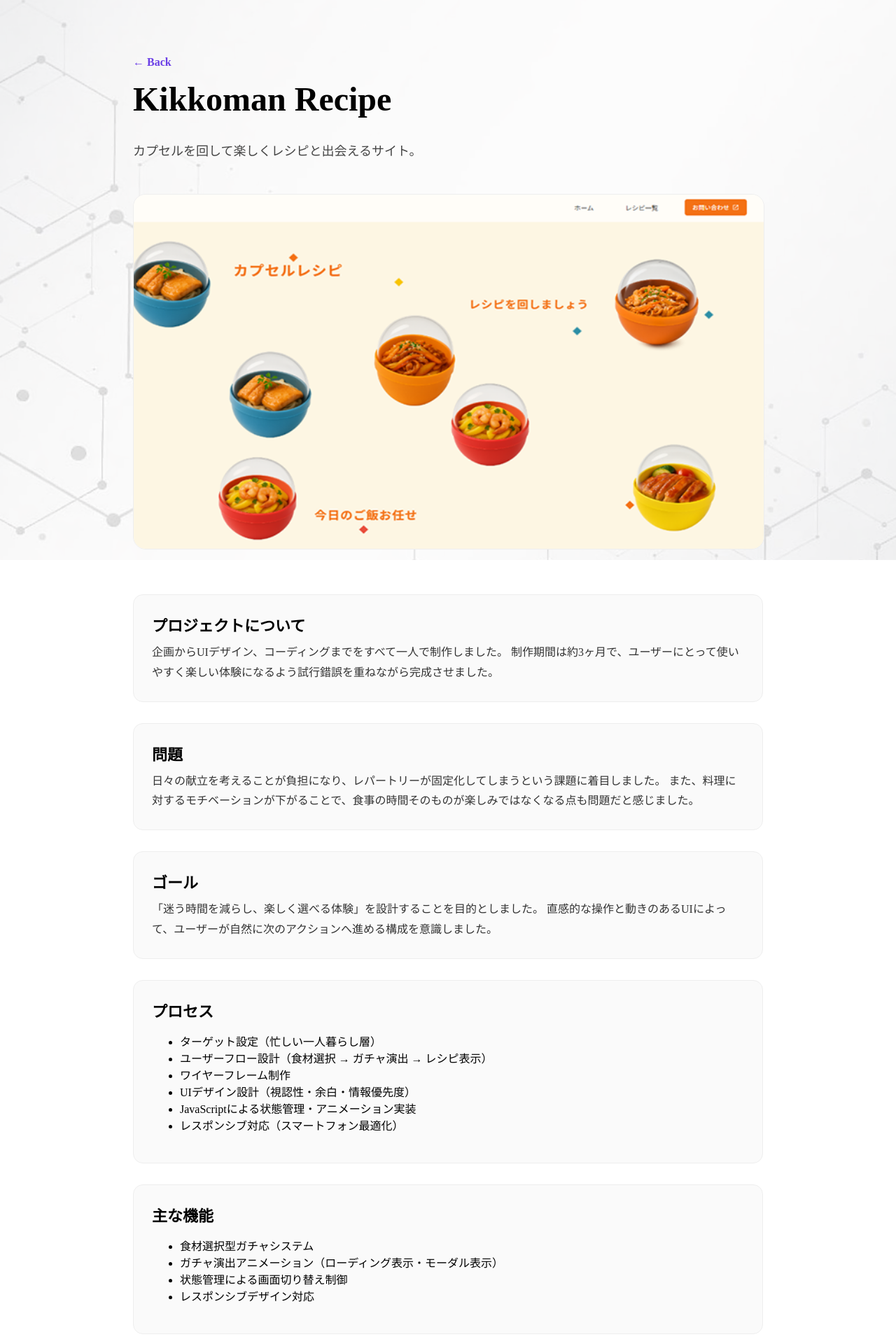
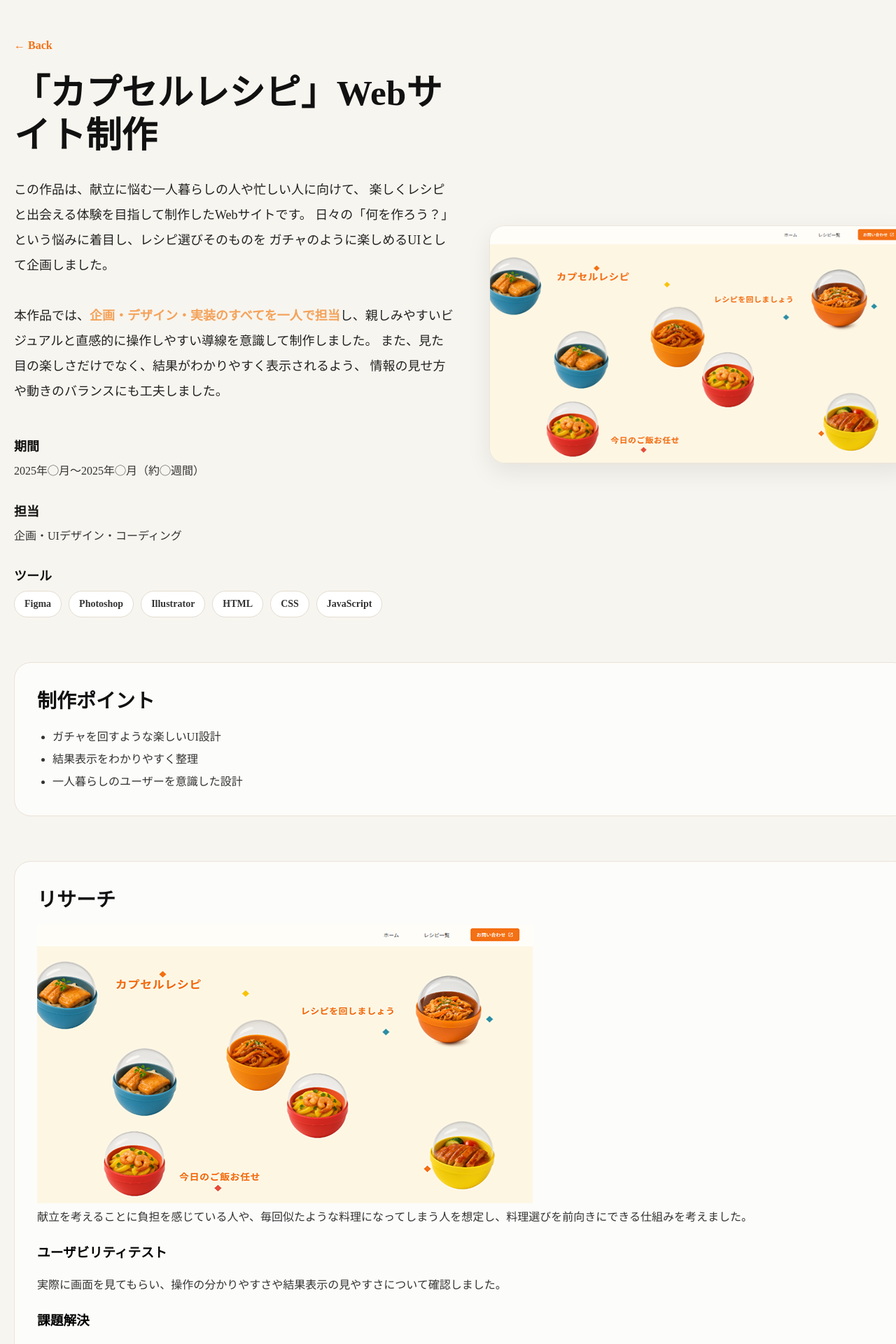
Before and after one commit to 25aw0130-lgtm/HNINYUYUKYAW_Portfolio, a React (Vite) app: page /project/kikkoman-recipe in a window 1280 px wide. Shown: the top 1920 px of the page at 70% size. Built offline with nearby package versions, Linux system fonts and the light colour scheme.

Commit message:
update project

```diff
--- a/src/components/ProjectDetails.css
+++ b/src/components/ProjectDetails.css
@@ -1,101 +1,154 @@
-.detail {
-    max-width: 900px;
-    margin: 0 auto;
-    padding: 40px 16px;
+.projectDetail {
+  width: 100%;
+  min-height: 100vh;
+  padding: 56px 20px 100px;
+  background: #f7f5ef;
 }
 
-  .back {
-    text-decoration: none;
-    font-weight: 700;
-    color: #6a3ee6;
+.projectDetail__inner {
+  max-width: 1280px;
+  margin: 0 auto;
 }
 
-  .title {
-    margin-top: 16px;
-    font-size: 38px;
-    font-weight: 900;
+.projectDetail__back {
+  display: inline-block;
+  margin-bottom: 28px;
+  text-decoration: none;
+  color: #f47115;
+  font-weight: 700;
+  font-size: 16px;
 }
 
-  .desc {
-    color: #444;
-    margin: 10px 0 20px;
+.projectHero {
+  display: grid;
+  grid-template-columns: 1.05fr 1fr;
+  gap: 48px;
+  align-items: center;
 }
 
-  .image {
-    width: 100%;
-    border-radius: 14px;
-    border: 1px solid #eee;
+.projectHero__text {
+  min-width: 0;
 }
 
-  .box {
-    margin-top: 24px;
-    padding: 18px;
-    border: 1px solid #eee;
-    border-radius: 14px;
-    background: #fafafa;
+.projectDetail__title {
+  margin: 0 0 28px;
+  font-size: clamp(30px, 4vw, 56px);
+  line-height: 1.2;
+  font-weight: 800;
+  color: #111;
 }
 
-  .box h3 {
-    margin: 0 0 10px;
+.projectDetail__intro {
+  margin: 0;
   font-size: 18px;
+  line-height: 2;
+  color: #222;
 }
 
-  .box p {
+.accent {
+  color: #f4a259;
+  font-weight: 700;
+}
+
+.projectMeta {
+  margin-top: 46px;
+  display: flex;
+  flex-direction: column;
+  gap: 28px;
+}
+
+.projectMeta__row {
+  display: flex;
+  flex-direction: column;
+  gap: 10px;
+}
+
+.projectMeta__label {
+  font-size: 18px;
+  font-weight: 800;
+  color: #111;
+}
+
+.projectMeta__text {
   margin: 0;
+  font-size: 16px;
   line-height: 1.8;
   color: #333;
 }
 
-  .btn {
-    display: inline-block;
-    margin-top: 24px;
-    width: 100%;
-    text-align: center;
-    padding: 14px 18px;
-    border-radius: 14px;
-    text-decoration: none;
-    font-weight: 900;
-    color: #fff;
-    background: linear-gradient(135deg, #ff7b00, #f47115);
+.projectMeta__tools {
+  display: flex;
+  flex-wrap: wrap;
+  gap: 10px;
 }
 
-  @media (min-width: 768px) {
-
-    .detail {
-      padding: 80px 40px;
+.toolTag {
+  padding: 10px 14px;
+  border-radius: 999px;
+  background: #fff;
+  border: 1px solid #e3ddd2;
+  font-size: 14px;
+  font-weight: 700;
+  color: #333;
 }
 
-    .title {
-      font-size: 48px;
+.projectHero__imageWrap {
+  width: 100%;
 }
 
-    .desc {
-      font-size: 18px;
-      margin-bottom: 30px;
+.projectHero__image {
+  width: 100%;
+  display: block;
+  border-radius: 22px;
+  box-shadow: 0 12px 35px rgba(0, 0, 0, 0.08);
+  border: 1px solid #ece6db;
 }
 
-    .image {
-      border-radius: 18px;
-      margin: 20px 0 30px;
+.projectSection {
+  margin-top: 64px;
+  padding: 32px;
+  border-radius: 24px;
+  background: rgba(255, 255, 255, 0.7);
+  border: 1px solid #e9e2d8;
 }
 
-    .box {
-      padding: 26px;
-      margin-top: 30px;
+.projectSection__title {
+  margin: 0 0 18px;
+  font-size: 28px;
+  font-weight: 800;
+  color: #111;
 }
 
-    .box h3 {
-      font-size: 22px;
-    }
-
-    .box p {
+.projectPointList {
+  margin: 0;
+  padding-left: 22px;
+  color: #333;
+  line-height: 2;
   font-size: 16px;
 }
 
-    .btn {
-      width: auto;
-      padding: 16px 30px;
+.projectSection__text {
+  margin: 0;
+  color: #333;
+  line-height: 2;
   font-size: 16px;
 }
 
+.projectLinkArea {
+  margin-top: 36px;
 }
+
+.projectVisitBtn {
+  display: inline-block;
+  text-decoration: none;
+  background: linear-gradient(135deg, #ff7b00, #f47115);
+  color: #fff;
+  font-weight: 700;
+  padding: 14px 22px;
+  border-radius: 12px;
+  transition: 0.25s;
+}
+
+.projectVisitBtn:hover {
+  transform: translateY(-2px);
+}
--- a/src/components/ProjectDetails.jsx
+++ b/src/components/ProjectDetails.jsx
@@ -1,57 +1,149 @@
+
 import { useParams, Link } from "react-router-dom";
 import "./ProjectDetails.css";
 
 const projects = [
   {
     slug: "kikkoman-recipe",
-    title: "Kikkoman Recipe",
-    desc: "カプセルを回して楽しくレシピと出会えるサイト。",
-    image: "/projects/recipe.png",
-    website: "https://recipe-own-media.vercel.app",
+    title: "「カプセルレシピ」Webサイト制作",
+    intro: (
+      <>
+        この作品は、献立に悩む一人暮らしの人や忙しい人に向けて、
+        楽しくレシピと出会える体験を目指して制作したWebサイトです。
+        日々の「何を作ろう？」という悩みに着目し、レシピ選びそのものを
+        ガチャのように楽しめるUIとして企画しました。
+        <br />
+        <br />
+        本作品では、
+        <span className="accent">企画・デザイン・実装のすべてを一人で担当</span>
+        し、親しみやすいビジュアルと直感的に操作しやすい導線を意識して制作しました。
+        また、見た目の楽しさだけでなく、結果がわかりやすく表示されるよう、
+        情報の見せ方や動きのバランスにも工夫しました。
+      </>
+    ),
+    period: "2025年◯月〜2025年◯月（約◯週間）",
+    role: "企画・UIデザイン・コーディング",
+    tools: [
+      "Figma",
+      "Photoshop",
+      "Illustrator",
+      "HTML",
+      "CSS",
+      "JavaScript",
+    ],
+    mainImage: "/projects/recipe.png",
+    // sections: [
+    // {
+    //   title: "制作ポイント",
+    //   list: [
+    //     "ガチャのようにレシピを選べるUIで、料理選びを楽しい体験にしたこと",
+    //     "オレンジを基調にした配色で、親しみやすさと食欲を感じるデザインを意識したこと",
+    //     "見やすさと操作性のバランスを調整したこと"
+    //   ]
+    // },
 
-    プロジェクトについて: `企画からUIデザイン、コーディングまでをすべて一人で制作しました。
-制作期間は約3ヶ月で、ユーザーにとって使いやすく楽しい体験になるよう試行錯誤を重ねながら完成させました。`,
 
-    問題: `日々の献立を考えることが負担になり、レパートリーが固定化してしまうという課題に着目しました。
-また、料理に対するモチベーションが下がることで、食事の時間そのものが楽しみではなくなる点も問題だと感じました。`,
+    sections: [
+      {
+        title: "制作ポイント",
+        list: [
+          "ガチャを回すような楽しいUI設計",
+          "結果表示をわかりやすく整理",
+          "一人暮らしのユーザーを意識した設計"
+        ]
+      },
+      {
+        title: "リサーチ",
+        text: "献立を考えることに負担を感じている人や、毎回似たような料理になってしまう人を想定し、料理選びを前向きにできる仕組みを考えました。",
+        image: "/projects/recipe.png",
+        sections: [
+          {
+            subTitle: "ユーザビリティテスト",
+            text: "実際に画面を見てもらい、操作の分かりやすさや結果表示の見やすさについて確認しました。"
+          },
+          {
+            subTitle: "課題解決",
+            text: "ユーザーが迷わず次の行動に進めるよう、情報の優先順位を整理し、視線の流れを意識して導線を調整しました。"
+          },
+          {
+            subTitle: "振り返り",
+            text: "楽しさを重視したUIでも、使いやすさとのバランスが重要であることを学びました。"
+          }
 
-    ゴール: `「迷う時間を減らし、楽しく選べる体験」を設計することを目的としました。
-直感的な操作と動きのあるUIによって、ユーザーが自然に次のアクションへ進める構成を意識しました。`,
+        ]
+      },
 
-    プロセス: [
-      "ターゲット設定（忙しい一人暮らし層）",
-      "ユーザーフロー設計（食材選択 → ガチャ演出 → レシピ表示）",
-      "ワイヤーフレーム制作",
-      "UIデザイン設計（視認性・余白・情報優先度）",
-      "JavaScriptによる状態管理・アニメーション実装",
-      "レスポンシブ対応（スマートフォン最適化）",
-    ],
+      {
+        title: "UI Design",
+        text: "「楽しくレシピと出会える体験」をテーマにデザインしました。献立を考えることが負担になりがちな一人暮らしの人や忙しい人でも、ガチャを回すような感覚で料理を選べるようにすることで、料理選びそのものを楽しめる体験を目指しました。",
 
-    主な機能: [
-      "食材選択型ガチャシステム",
-      "ガチャ演出アニメーション（ローディング表示・モーダル表示）",
-      "状態管理による画面切り替え制御",
-      "レスポンシブデザイン対応",
-    ],
+        image: "/projects/recipe.png",
 
-    solution: `ガチャ演出や画面切り替えの実装において、状態管理が複雑化しバグが発生しました。
-そのため、UIの状態を「選択中」「抽選中」「結果表示」と段階的に整理し、条件分岐を明確化することで安定した動作を実現しました。
-また、操作に迷わないようボタン配置や余白設計を調整し、視線誘導を意識したUI改善を行いました。`,
+        sections: [
+          {
+            subTitle: "レイアウト設計",
+            text: "トップページでは、ユーザーがすぐにガチャ機能にアクセスできるようにシンプルなレイアウトを採用しました。余計な情報を減らし、視線が自然に『ガチャ → レシピ結果』へ流れるように構成しています。"
+          },
+          {
+            subTitle: "UI表現",
+            text: "ガチャのアニメーションを取り入れることで、レシピを選ぶ行為そのものを楽しい体験にしました。ユーザーがクリックするたびに新しいレシピと出会える仕組みにすることで、料理への興味を高めることを意識しました。"
+          },
+          {
+            subTitle: "Color Design",
+            text: "料理サイトらしい温かさと楽しさを表現するために、オレンジをメインカラーとして使用しました。背景にはグレーを使用して情報を見やすく整理し、アクセントとしてグリーンを使うことで食材や健康的なイメージを表現しました。",
+            colors: ["#ff8f05", "#f0f0f0", "#0EA213"]
+          }
+        ]
+      },
 
-    learnings: `本制作を通して、見た目のデザインだけでなく「ユーザーが迷わない導線設計」が重要であることを学びました。
-動きのあるUIであっても、情報の優先順位と状態管理を整理することで、快適な体験を提供できると実感しました。`,
+
+    {
+      title: "成果と学び",
+      sections: [
+        {
+          subTitle: "苦労したこと",
+          text: "デザインの段階では、トンマナ（トーン＆マナー）をそろえることを意識して作りました。Reactを勉強しながら制作したため、エラーの原因を調べる時や、自分が作りたいレイアウトを形にする時に時間がかかることもありました。特にレスポンシブデザインの調整はうまくいかないことが多く、大変でした。"
+        },
+        {
+          subTitle: "学んだこと",
+          text: "この課題では、トンマナを意識しながらデザインを考え、それをReactで形にしました。デザインとコーディングがどうつながっているのかを少しずつ理解できるようになりました。また、Reactを使う中で、コンポーネントの作り方や状態管理の仕組みについても学ぶことができました。"
+        }
+      ]
+    }
+     ],
+    // website: "https://recipe-own-media.vercel.app"
+
+
   },
-
   {
     slug: "suga-shrine",
-    title: "Suga Shrine Guide",
-    desc: "『君の名は。』聖地巡礼のフォトガイドUI。",
-    image: "/projects/jinjya.png",
-    website: "https://www.figma.com/design/LnIU0KnD6xMUnPB7058d0R/app-design?node-id=0-1&t=9AUD2caWXCZWcV7E-1",
-    プロジェクトについて: "聖地巡礼で撮りたい写真を撮れるように情報をまとめたUIです。",
-    問題: "現地で角度や場所が分からず迷ってしまうことがありました。",
-    ゴール: "1画面で分かりやすく、次の行動に進める導線を作りました。",
-  },
+    title: "須賀神社フォトガイド Webサイト制作",
+    intro: (
+      <>
+        この作品は、映画『君の名は。』の聖地として知られる須賀神社を訪れる人に向けて、
+        写真スポットをわかりやすく紹介することを目的に制作したWebサイトです。
+        聖地巡礼をする観光客が、映画と同じ構図で写真を撮れるように
+        写真スポットや撮影ポイントを案内するガイドサイトとして企画しました。
+        <br />
+        <br />
+        本作品では、
+        <span className="accent">企画・デザイン・実装のすべてを一人で担当</span>
+        し、初めて訪れる人でも迷わずスポットを見つけられるよう、
+        写真を中心としたレイアウトとシンプルな導線設計を意識して制作しました。
+        また、スマートフォンでの利用を想定し、直感的に操作できるUIと
+        見やすい情報構成になるよう工夫しました。
+      </>
+    ),
+    period: "2025年◯月〜2025年◯月（約◯週間）",
+    role: "企画・UIデザイン・コーディング",
+    tools: [
+      "Figma",
+      "Illustrator",
+      "Photoshop",
+    ],
+    mainImage: "/projects/jinjya.png",
+  }
+
 ];
 
 export default function ProjectDetails() {
@@ -60,93 +152,100 @@
 
   if (!project) {
     return (
-      <div className="detail">
-        <Link to="/" className="back">← Back</Link>
-        <h2>Not found</h2>
-        <p>slug: {slug}</p>
-      </div>
+      <section className="projectDetail">
+        <div className="projectDetail__inner">
+          <Link to="/" className="projectDetail__back">
+            ← Back
+          </Link>
+          <h1 className="projectDetail__title">Project not found</h1>
+        </div>
+      </section>
     );
   }
 
   return (
-    <div className="detail">
-      <Link to="/" className="back">← Back</Link>
+    <section className="projectDetail">
+      <div className="projectDetail__inner">
+        <Link to="/" className="projectDetail__back">
+          ← Back
+        </Link>
 
-      <h1 className="title">{project.title}</h1>
-      <p className="desc">{project.desc}</p>
+        <div className="projectHero">
+          <div className="projectHero__text">
+            <h1 className="projectDetail__title">{project.title}</h1>
 
-      <img className="image" src={project.image} alt={project.title} />
+            <div className="projectDetail__intro">{project.intro}</div>
 
-      {/* プロジェクトについて */}
-      {project["プロジェクトについて"] && (
-        <div className="box">
-          <h3>プロジェクトについて</h3>
-          <p className="text">{project["プロジェクトについて"]}</p>
+            <div className="projectMeta">
+              <div className="projectMeta__row">
+                <span className="projectMeta__label">期間</span>
+                <p className="projectMeta__text">{project.period}</p>
+              </div>
+
+              <div className="projectMeta__row">
+                <span className="projectMeta__label">担当</span>
+                <p className="projectMeta__text">{project.role}</p>
+              </div>
+
+              <div className="projectMeta__row">
+                <span className="projectMeta__label">ツール</span>
+                <div className="projectMeta__tools">
+                  {project.tools.map((tool) => (
+                    <span className="toolTag" key={tool}>
+                      {tool}
+                    </span>
+                  ))}
+                </div>
+              </div>
+            </div>
+          </div>
+
+          <div className="projectHero__imageWrap">
+            <img
+              src={project.mainImage}
+              alt={project.title}
+              className="projectHero__image"
+            />
+          </div>
         </div>
-      )}
 
-      {/* 問題 */}
-      {project["問題"] && (
-        <div className="box">
-          <h3>問題</h3>
-          <p className="text">{project["問題"]}</p>
-        </div>
-      )}
+        {project.sections?.map((section) => (
+          <div className="projectSection" key={section.title}>
+            <h2 className="projectSection__title">{section.title}</h2>
 
-      {/* ゴール */}
-      {project["ゴール"] && (
-        <div className="box">
-          <h3>ゴール</h3>
-          <p className="text">{project["ゴール"]}</p>
-        </div>
-      )}
+            {section.image && (
+              <img
+                src={section.image}
+                alt={section.title}
+                className="projectSection__image"
+              />
+            )}
 
-      {/* プロセス */}
-      {project["プロセス"] && (
-        <div className="box">
-          <h3>プロセス</h3>
-          <ul className="list">
-            {project["プロセス"].map((item, i) => (
-              <li key={i}>{item}</li>
-            ))}
-          </ul>
-        </div>
-      )}
+            {section.list && (
+              <ul className="projectPointList">
+                {section.list.map((item) => (
+                  <li key={item}>{item}</li>
+                ))}
+              </ul>
+            )}
 
-      {/* 主な機能 */}
-      {project["主な機能"] && (
-        <div className="box">
-          <h3>主な機能</h3>
-          <ul className="list">
-            {project["主な機能"].map((item, i) => (
-              <li key={i}>{item}</li>
-            ))}
-          </ul>
-        </div>
-      )}
+            {section.text && (
+              <p className="projectSection__text">{section.text}</p>
+            )}
 
-      {/* 工夫 */}
-      {project.solution && (
-        <div className="box">
-          <h3>工夫・課題解決</h3>
-          <p className="text">{project.solution}</p>
-        </div>
-      )}
-
-      {/* 学び */}
-      {project.learnings && (
-        <div className="box">
-          <h3>学び</h3>
-          <p className="text">{project.learnings}</p>
-        </div>
-      )}
-
-      {/* Website */}
-      {project.website && (
-        <a className="btn" href={project.website} target="_blank" rel="noreferrer">
-          Websiteを見る
-        </a>
-      )}
-    </div>
+            {section.sections && (
+              <div className="projectSubSectionWrap">
+                {section.sections.map((item) => (
+                  <div className="projectSubSection" key={item.subTitle}>
+                    <h3 className="projectSubSection__title">{item.subTitle}</h3>
+                    <p className="projectSection__text">{item.text}</p>
+                  </div>
+                ))}
+              </div>
+            )}
+          </div>
+        ))}
+      </div>
+    </section>
   );
 }
```
Lines whose indentation alone changed are shown as unchanged.
